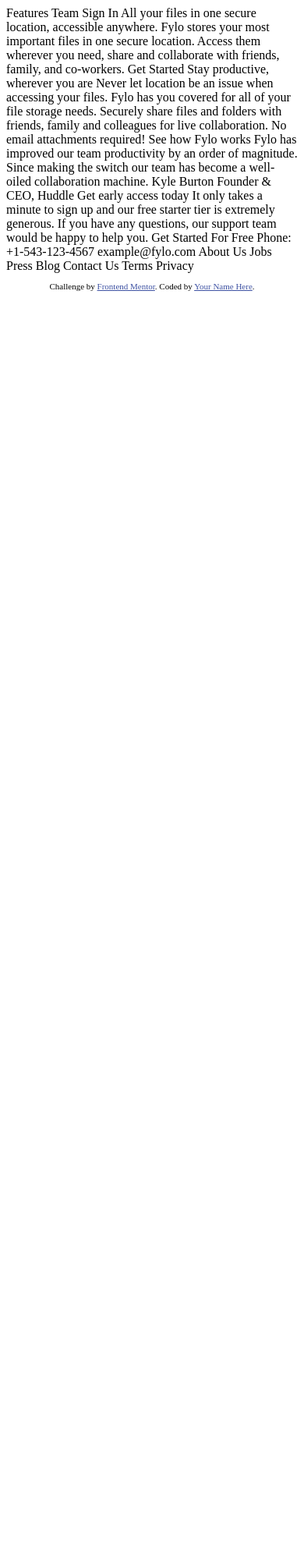
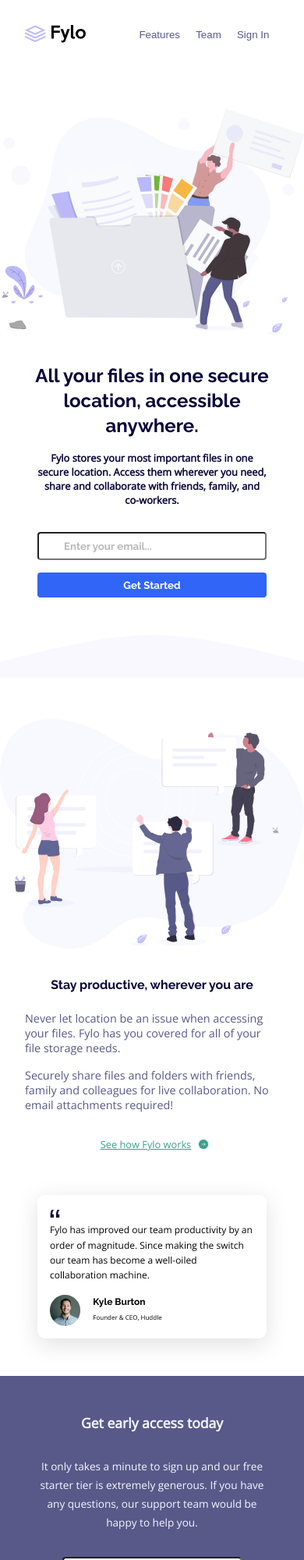
Before and after one commit to genewang0929/Fylo-Landing-Page, a plain HTML site: page index.html in a window 390 px wide. Shown: the top 2000 px of the page at 78% size. Before the commit the page ends 844 px from the top, so only its background shows below. Drawn offline with nearby package versions, Linux system fonts and the light colour scheme.

Commit message:
change style

```diff
--- /dev/null
+++ b/css/base.scss
@@ -0,0 +1,26 @@
+$mobile: 375px;
+$desktop: 1440px;
+
+$open-sans: 'Open Sans', sans-serif;
+$ralway: 'Raleway', sans-serif;
+
+$regular-weight: 400;
+$bold-weight: 700;
+
+$very-dark-blue: hsl(243, 87%, 12%);
+$desaturated-blue: hsl(238, 22%, 44%);
+$bright-blue: hsl(224, 93%, 58%);
+$moderate-cyan: hsl(170, 45%, 43%);
+$light-grayish-blue: hsl(240, 75%, 98%);
+$light-gray: hsl(0, 0%, 75%);
+
+* {
+    box-sizing: border-box;
+    margin: 0;
+    padding: 0;
+  }
+
+body {
+  font-family: $open-sans;
+  font-weight: $regular-weight;
+}
--- /dev/null
+++ b/css/main.scss
@@ -0,0 +1,2 @@
+@use "base";
+@use "./section/section";
--- /dev/null
+++ b/css/section/section.scss
@@ -0,0 +1,333 @@
+@import "../base";
+
+nav {
+    display: flex;
+    flex-direction: row;
+    padding: 2rem;
+    position: relative;
+}
+
+.nav__logo {
+    width: 40%;
+}
+
+.nav__button {
+    border: none;
+    color: $desaturated-blue;
+    background: none;
+    margin-left: 1rem;
+}
+
+.img-logo {
+    width: 60%;
+    object-fit: cover;
+}
+
+.bg {
+    width: 100%;
+    margin-top: 3rem;
+}
+
+.caption {
+    display: flex;
+    flex-direction: column;
+    text-align: center;
+    padding: 1rem;
+    color: $very-dark-blue;
+    font-weight: $bold-weight;
+    &.caption__large {
+        font-family: $ralway;
+        font-size: 1.5rem;
+        line-height: 2rem;
+    }
+
+    &.caption__small {
+        padding: 0 2rem;
+        font-size: .8rem;
+    }
+
+    &.caption__marked {
+        font-family: $ralway;
+    }
+
+    &.caption__text {
+        font-weight: $regular-weight;
+        color: $desaturated-blue;
+        font-family: $open-sans;
+        text-align: left;
+        padding: .5rem 1rem;
+        font-size: .9rem;
+    }
+}
+
+.sendEmail {
+    display: flex;
+    flex-direction: column;
+    padding: 0 2rem;
+    margin: .5rem;
+    line-height: 2rem;
+    border-radius: 4px;
+    font-weight: $bold-weight;
+    font-family: $ralway;
+
+    &.input__email::placeholder {
+        opacity: .5;
+    }
+
+    &.button__started {
+        color: white;
+        align-items: center;
+        background: $bright-blue;
+        border: none;
+    }
+}
+
+.sendEmail2 {
+    display: flex;
+    flex-direction: column;
+    padding: 0 2rem;
+    margin: .5rem;
+    line-height: 2rem;
+    border-radius: 4px;
+    font-weight: $bold-weight;
+    font-family: $ralway;
+
+    &.input__email::placeholder {
+        opacity: .5;
+    }
+
+    &.button__started {
+        color: white;
+        align-items: center;
+        background: $bright-blue;
+        border: none;
+    }
+}
+
+.bg__back {
+    margin-top: 2rem;
+    width: 100%;
+    z-index: -99;
+}
+
+.greentext {
+    display: flex;
+    flex-direction: row;
+    color: $moderate-cyan;
+    text-decoration: underline;
+    align-items: center;
+    justify-content: center;
+    font-size: .8rem;
+
+    &.text {
+        margin: .5rem;
+    }
+}
+
+.card--container {
+    padding: 3rem;
+    display: flex;
+    justify-content: center;
+    align-items: center;
+}
+
+.card {
+    display: flex;
+    flex-direction: column;
+    box-shadow: rgba(100, 100, 111, 0.2) 0px 7px 29px 0px;
+    line-height: 1.2rem;
+    padding: 1rem;
+    border-radius: 10px;
+}
+
+.card__article {
+    font-size: .75rem;
+}
+
+.card__footer {
+    display: flex;
+    flex-direction: row;
+}
+
+.img__avatar {
+    border-radius: 50%;
+    width: 15%;
+    margin: 1rem 1rem 0 0;
+}
+
+.avatar {
+    display: flex;
+    flex-direction: column;
+    &.avatar__name {
+        margin: 1rem 1rem 0 0;
+        font-size: .75rem;
+        font-weight: $bold-weight;
+        font-family: $ralway;
+    }
+
+    &.avatar__position {
+        font-size: .5rem;
+        font-family: $open-sans;
+    }
+}
+
+.visit {
+    background: $desaturated-blue;
+    width: 100%;
+    padding: 1rem;
+    display: flex;
+    flex-direction: column;
+
+    &.visit__text {
+        text-align: center;
+        color: $light-grayish-blue;
+    }
+
+    &.visit__large {
+        font-weight: $bold-weight;
+        font-size: 1.1rem;
+    }
+
+    &.visit__small {
+        font-size: .85rem;
+        line-height: 1.5rem;
+    }
+}
+
+footer {
+    display: flex;
+    flex-direction: column;
+    background: $very-dark-blue;
+    padding: 2rem;
+    color: $light-gray;
+}
+
+.footer--logo {
+    padding: 2rem 1rem;
+}
+
+.img-logo2 {
+    fill: white;
+}
+
+.phone__container {
+    display: flex;
+    flex-direction: row;
+    padding: 1rem;
+}
+
+.phone__svg {
+    margin-right: 1rem;
+}
+
+.aboutUs {
+    padding: 2rem 1rem 0;
+    display: flex;
+    flex-direction: column;
+    line-height: 3rem;
+}
+
+@media only screen and (min-width: 1440px) {
+    .nav__logo {
+        width: 15%;
+        margin-right: 70%;
+    }
+
+    .bg {
+        width: 80%;
+    }
+
+    .bg__back {
+        // position: absolute;
+    }
+
+    .section2__container {
+        display: flex;
+        flex-direction: row-reverse;
+    }
+
+    .section2__flex--column--reverse {
+        flex-direction: column-reverse;
+        margin-top: 4rem;
+    }
+
+    .section2__flex--column {
+        flex-direction: column;
+        margin-top: 4rem;
+    }
+
+    .caption  {
+        &.caption__large {
+            font-size: 2rem;
+            line-height: 3rem;
+        }
+
+        &.caption__small {
+            text-align: left;
+            padding: 0 6rem;
+        }
+
+        &.caption__marked {
+            font-size: 2rem;
+            line-height: 3rem;
+        }
+
+        &.caption__text {
+            padding: .5rem 6rem;
+        }
+    }
+
+    .sendEmail {
+        flex-direction: row;
+        padding: 0 4rem;
+        margin-left: 1.5rem;
+    }
+
+    .greentext {
+        justify-content: flex-start;
+        margin-left: 7rem;
+    }
+
+    .card--container {
+        justify-content: flex-start;
+        margin-left: 4rem;
+    }
+
+    .card {
+        width: 50%;
+    }
+
+    .visit {
+        flex-direction: row;
+        padding-left: 2.5rem;
+
+        &.visit__text {
+            text-align: left;
+        }
+
+        &.visit__small {
+           width: 90%;
+        }
+    }
+
+    .section3__email {
+        display: flex;
+        flex-direction: column;
+        width: 40%;
+        margin: 0 5rem 0 10rem;
+    }
+
+    .footer--logo {
+        padding: 2rem 1rem 1rem;
+    }
+
+    .info {
+        display: flex;
+        flex-direction: row;
+    }
+
+    .aboutUs {
+        margin-left: 20%;
+        padding-top: 0;
+    }
+}
--- a/index.html
+++ b/index.html
@@ -1,73 +1,158 @@
 <!DOCTYPE html>
 <html lang="en">
+
 <head>
   <meta charset="UTF-8">
-  <meta name="viewport" content="width=device-width, initial-scale=1.0"> <!-- displays site properly based on user's device -->
-
+  <meta name="viewport" content="width=device-width, initial-scale=1.0">
+  <!-- displays site properly based on user's device -->
+  <link rel="stylesheet" type="text/css" href="./css/section/section.css">
+  <link rel="preconnect" href="https://fonts.googleapis.com">
+  <link rel="preconnect" href="https://fonts.gstatic.com" crossorigin>
+  <link href="https://fonts.googleapis.com/css2?family=Open+Sans&family=Raleway:ital,wght@0,700;1,300&display=swap"
+    rel="stylesheet">
   <link rel="icon" type="image/png" sizes="32x32" href="./images/favicon-32x32.png">
-
   <title>Frontend Mentor | Fylo landing page with two column layout</title>
 
-  <!-- Feel free to remove these styles or customise in your own stylesheet 👍 -->
-  <style>
-    .attribution { font-size: 11px; text-align: center; }
-    .attribution a { color: hsl(228, 45%, 44%); }
-  </style>
 </head>
+
 <body>
-
-  Features
-  Team
-  Sign In
-
-  All your files in one secure location, accessible anywhere.
-
+  <nav>
+    <div class="nav__logo">
+      <img src="./images/logo.svg" alt="" class="img-logo">
+    </div>
+    <div>
+      <button class="nav__button">Features</button>
+      <button class="nav__button">Team</button>
+      <button class="nav__button">Sign In</button>
+    </div>
+    <div>
+  </nav>
+  <div class="section2__container">
+    <figure>
+      <img src="./images/illustration-1.svg" alt="" class="bg">
+    </figure>
+    <div class="section2__flex--column--reverse">
+      <section class="caption">
+        <article>
+          <span class="caption caption__large">All your files in one secure location, accessible anywhere.</span>
+        </article>
+        <article>
+          <span class="caption caption__small">
             Fylo stores your most important files in one secure location.
             Access them wherever you need, share and collaborate with friends,
             family, and co-workers.
+          </span>
+        </article>
+      </section>
+      <div class="sendEmail">
+        <input type="email" placeholder="Enter your email..." class="sendEmail input__email">
+        <button class="sendEmail button__started">Get Started</button>
+      </div>
+    </div>
+  </div>
 
-  Get Started
+  <figure>
+    <img src="./images/bg-curve-mobile.svg" alt="" class="bg__back">
+  </figure>
 
-  Stay productive, wherever you are
-
+  <div class="section2__container">
+    <figure>
+      <img src="./images/illustration-2.svg" alt="" class="bg">
+    </figure>
+    <div class="section2__flex--column">
+      <section class="caption">
+        <article>
+          <span class="caption caption__marked">Stay productive, wherever you are</span>
+        </article>
+        <article>
+          <span class="caption caption__text">
             Never let location be an issue when accessing your files. Fylo has you
             covered for all of your file storage needs.
-
+          </span>
+          <span class="caption caption__text">
             Securely share files and folders with friends, family and colleagues for
             live collaboration. No email attachments required!
-
-  See how Fylo works
-
+          </span>
+        </article>
+      </section>
+      <div>
+        <div class="greentext">
+          <span class="greentext text">See how Fylo works</span>
+          <img src="./images/icon-arrow.svg" alt="">
+        </div>
+        <div class="card--container">
+          <div class="card">
+            <div>
+              <img src="./images/icon-quotes.svg" alt="">
+            </div>
+            <article class="card__article">
+              <span>
                 Fylo has improved our team productivity by an order of magnitude. Since
                 making the switch our team has become a well-oiled collaboration machine.
+              </span>
+            </article>
+            <div class="card__footer">
+              <img src="./images/avatar-testimonial.jpg" alt="" class="img__avatar">
+              <div class="avatar">
+                <span class="avatar avatar__name">Kyle Burton</span>
+                <span class="avatar avatar__position">Founder & CEO, Huddle</span>
+              </div>
+            </div>
+          </div>
+        </div>
+      </div>
+    </div>
+  </div>
 
-  Kyle Burton
-  Founder & CEO, Huddle
-
+  <section class="visit">
+    <section class="visit visit__text">
+      <article>
+        <span class="visit visit__large">
           Get early access today
-
+        </span>
+        <span class="visit visit__small">
           It only takes a minute to sign up and our free starter tier is extremely generous.
           If you have any questions, our support team would be happy to help you.
+        </span>
+      </article>
+      <div class="section3__email">
+        <div class="sendEmail2">
+          <input type="email" placeholder="example@email.com" class="sendEmail2 input__email">
+          <button class="sendEmail2 button__started">Get Started For Free</button>
+        </div>
+      </div>
+    </section>
+  </section>
 
-  Get Started For Free
-
-  Phone: +1-543-123-4567
-  example@fylo.com
-
-  About Us
-  Jobs
-  Press
-  Blog
-
-  Contact Us
-  Terms
-  Privacy
 
   <footer>
-    <p class="attribution">
-      Challenge by <a href="https://www.frontendmentor.io?ref=challenge" target="_blank">Frontend Mentor</a>.
-      Coded by <a href="#">Your Name Here</a>.
-    </p>
+    <div class="footer--logo">
+      <img src="./images/logo.svg" alt="" class="img-logo2">
+    </div>
+    <div class="info">
+      <div>
+        <div class="phone__container">
+          <img src="./images/icon-phone.svg" class="phone__svg">
+          <span>Phone: +1-543-123-4567</span>
+        </div>
+        <div class="phone__container">
+          <img src="./images/icon-email.svg" class="phone__svg">
+          <span>example@fylo.com</span>
+        </div>
+      </div>
+      <div class="aboutUs">
+        <span>About Us</span>
+        <span>Jobs</span>
+        <span>Press</span>
+        <span>Blog</span>
+      </div>
+      <div class="aboutUs">
+        <span>Contact Us</span>
+        <span>Terms</span>
+        <span>Privacy</span>
+      </div>
+    </div>
   </footer>
 </body>
+
 </html>
```
Also changed, not shown: css/base.css (added), css/main.css (added), css/section/section.css (added), 3 other files. Lines whose indentation alone changed are shown as unchanged.
